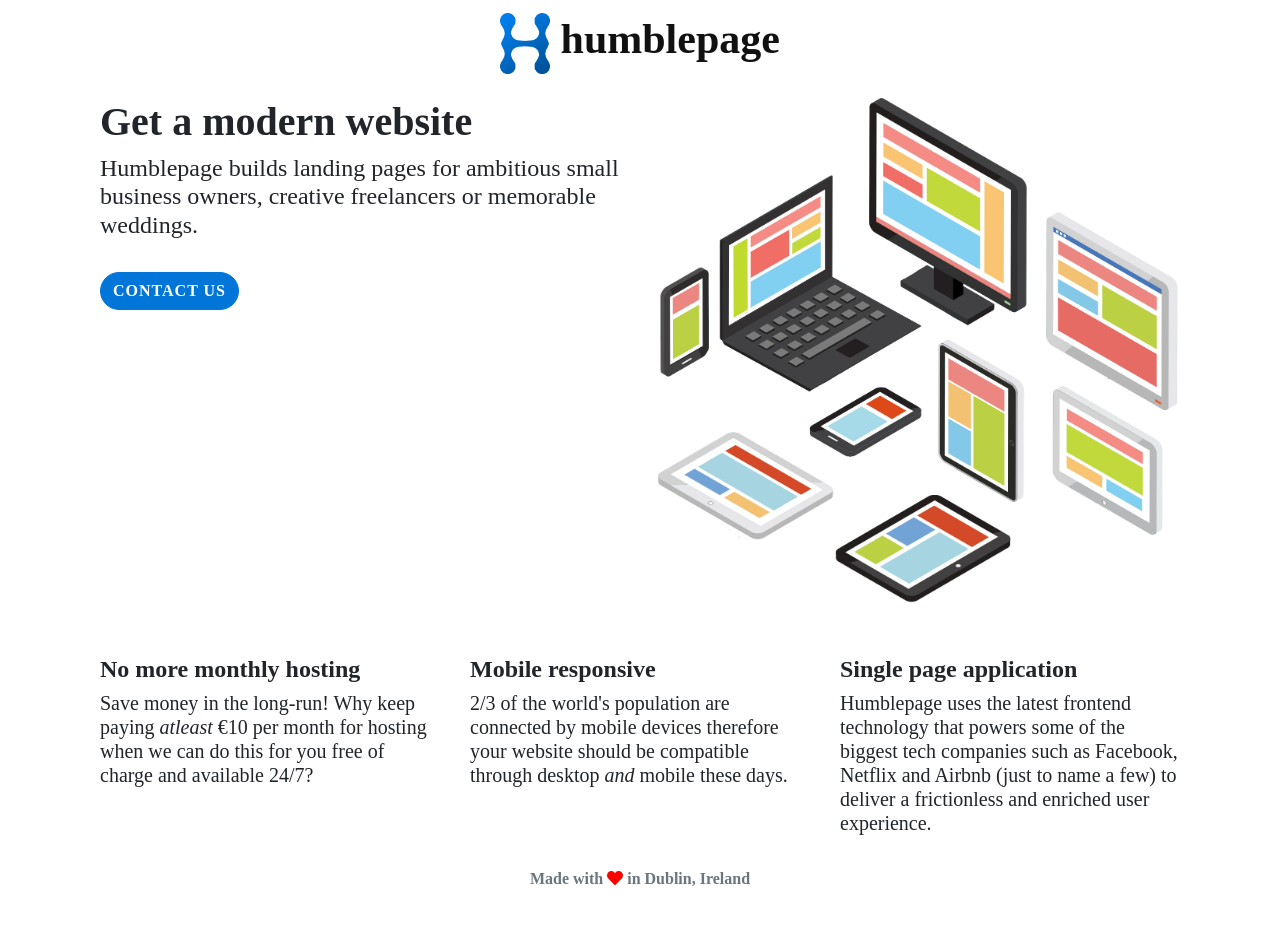
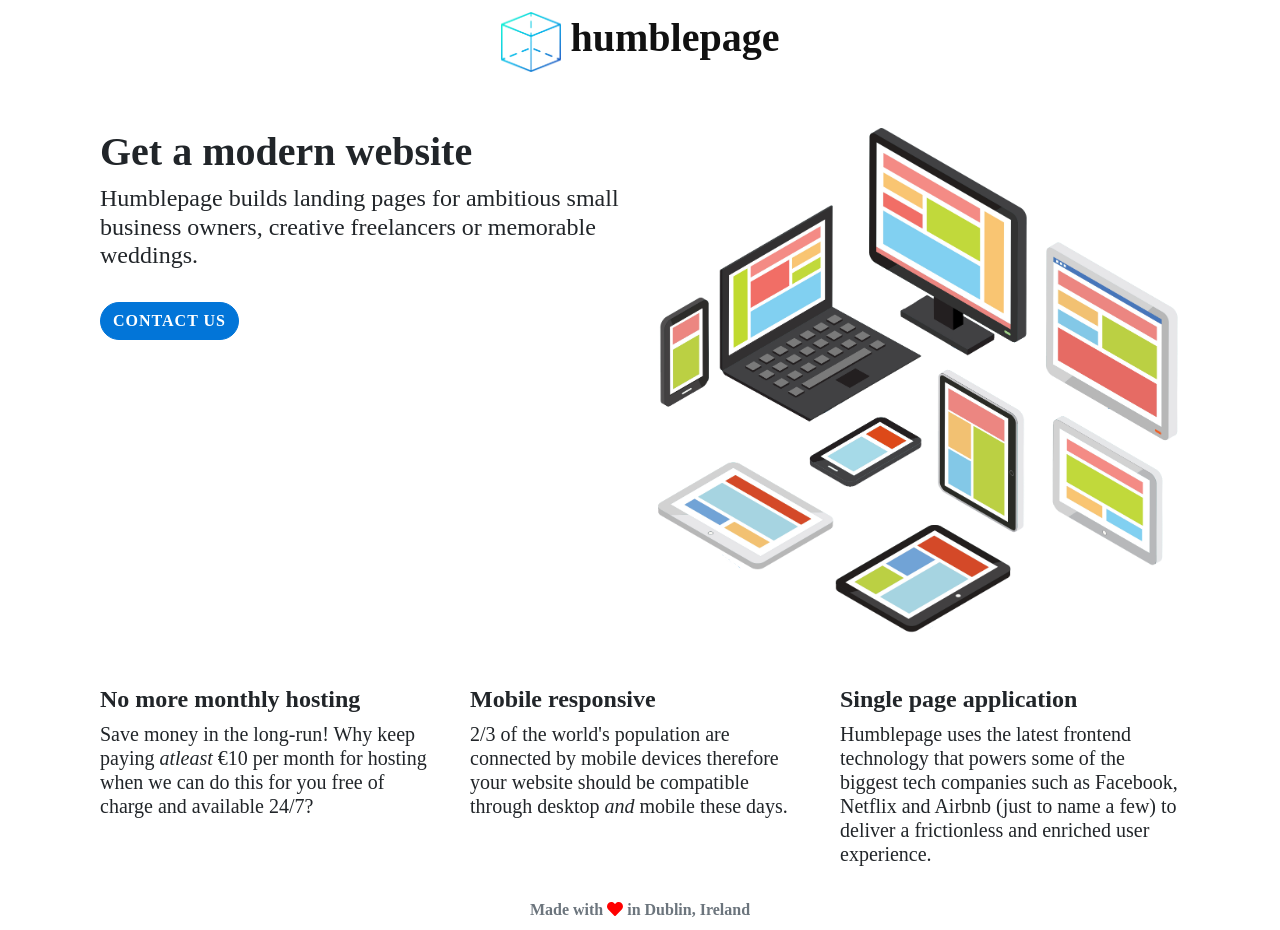
Before and after one commit to jkrclaro/asimov, a React (Create React App) app in the folder humblepage/: page / in a window 1280 px wide. Before the commit the page ends 899 px from the top, so only its background shows below. Built offline with nearby package versions, Linux system fonts and the light colour scheme; what webfontloader would draw is missing.

Commit message:
New logo

```diff
--- a/humblepage/src/components/Header.jsx
+++ b/humblepage/src/components/Header.jsx
@@ -5,17 +5,17 @@ const logo = require('../imgs/logo.png');
 const styles = {
     border: {backgroundColor: '#7289DA', color: '#111', borderRadius: '10%'},
     font: {fontFamily: 'Times New Roman', fontWeight: 700},
-    brand: {color: '#111', fontSize: 42, fontWeight: 700, textDecoration: 'none'}
+    brand: {color: '#111', fontSize: 40, fontWeight: 700, textDecoration: 'none'}
 }
 
 class Header extends React.Component {
 
     render() {
         return (
-            <ul className="nav justify-content-center mb-3">
+            <ul className="nav justify-content-center mb-5">
                 <li className="nav-item">
                     <a className='nav-link' style={styles.brand} href="/">
-                        <img src={logo} alt='logo' className='img-fluid' height='50' width='50'/> humblepage
+                        <img src={logo} alt='logo' className='img-fluid' height='60' width='60'/> humblepage
                     </a>
                 </li>
             </ul>
```
Also changed, not shown: humblepage/src/imgs/logo.png, 1 other file (tests, documents, lock files or other folders).
